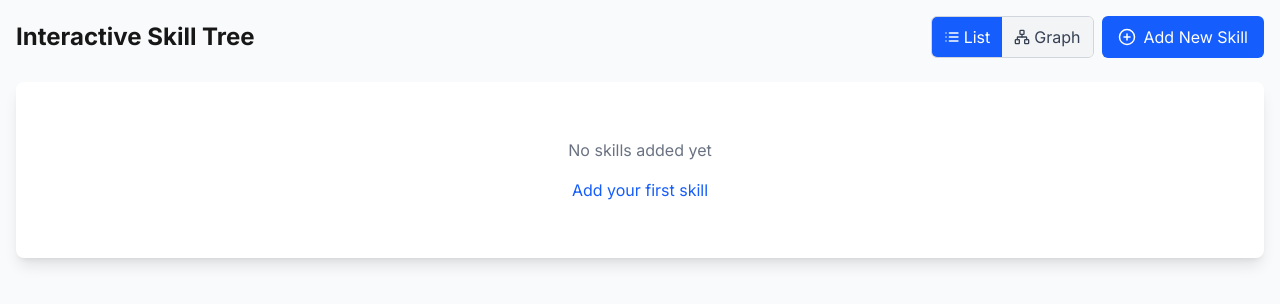
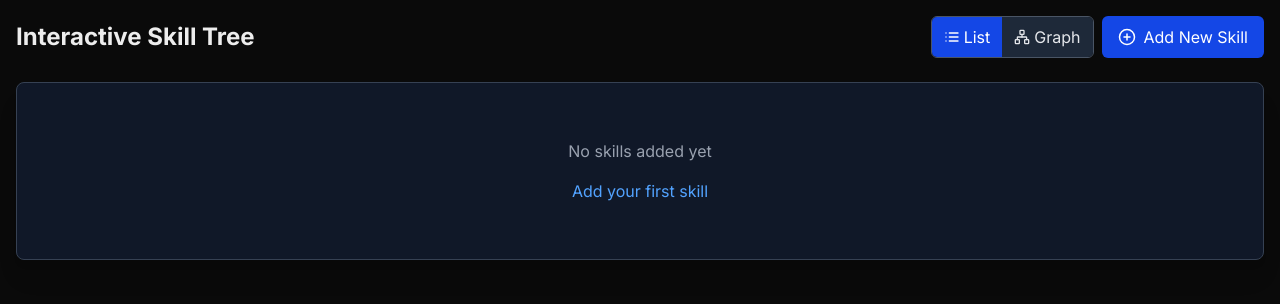
Before and after one commit to BurnyCoder/skill-tree, a Next.js app: page / in a window 1280 px wide. Shown: the top 304 px of the page. Built offline with nearby package versions, Linux system fonts and the light colour scheme.

Commit message:
Implement dark mode throughout the application

```diff
--- a/src/app/globals.css
+++ b/src/app/globals.css
@@ -13,22 +13,29 @@
   --background-end-rgb: 255, 255, 255;
 }
 
-@media (prefers-color-scheme: dark) {
-  :root {
+/* Dark mode styles applied directly without media query */
+.dark {
   --background: #0a0a0a;
   --foreground: #ededed;
+  --foreground-rgb: 237, 237, 237;
+  --background-start-rgb: 10, 10, 10;
+  --background-end-rgb: 30, 30, 30;
 }
 
-  /* Force dark mode colors for todo items */
-  [class*="todo-item"] {
+/* Force dark mode colors for items */
+.dark [class*="todo-item"] {
   background-color: #374151 !important;
   border-color: #6B7280 !important;
 }
 
-  [class*="in-progress-item"] {
+.dark [class*="in-progress-item"] {
   background-color: #4338ca !important; /* indigo-800 */
   border-color: #6366f1 !important; /* indigo-500 */
 }
+
+.dark [class*="completed-item"] {
+  background-color: #065f46 !important; /* green-800 */
+  border-color: #34d399 !important; /* green-400 */
 }
 
 body {
@@ -46,21 +53,20 @@ body {
   --border-color: #6B7280;
 }
 
-@media (prefers-color-scheme: dark) {
-  .todo-item {
+/* Dark mode styles for specific items without media query */
+.dark .todo-item {
   --border-color: #6B7280;
   background-color: #374151 !important; /* gray-700 for dark mode */
 }
 
-  .in-progress-item {
+.dark .in-progress-item {
   --border-color: #6366f1; /* indigo-500 */
   background-color: #4338ca !important; /* indigo-800 for dark mode */
 }
 
-  .completed-item {
+.dark .completed-item {
   --border-color: #34d399;
   background-color: #065f46 !important; /* green-800 for dark mode */
-  }
 }
 
 .in-progress-item {
--- a/src/app/layout.tsx
+++ b/src/app/layout.tsx
@@ -15,7 +15,7 @@ export default function RootLayout({
   children: React.ReactNode;
 }>) {
   return (
-    <html lang="en" suppressHydrationWarning>
+    <html lang="en" className="dark" suppressHydrationWarning>
       <body className={inter.className}>{children}</body>
     </html>
   );
--- a/src/app/page.tsx
+++ b/src/app/page.tsx
@@ -5,7 +5,7 @@ import SkillTree from '@/components/SkillTree';
 
 export default function Home() {
   return (
-    <main className="min-h-screen bg-gray-50" suppressHydrationWarning>
+    <main className="min-h-screen" suppressHydrationWarning>
       <SkillTreeProvider>
         <SkillTree />
       </SkillTreeProvider>
--- a/src/components/SkillTree.tsx
+++ b/src/components/SkillTree.tsx
@@ -45,13 +45,13 @@ const SkillTree: FC = () => {
         <h1 className="text-2xl font-bold">Interactive Skill Tree</h1>
         <ClientOnly>
           <div className="flex gap-2">
-            <div className="flex border border-gray-300 rounded-md overflow-hidden">
+            <div className="flex border border-gray-600 rounded-md overflow-hidden">
               <button
                 onClick={() => setViewMode(ViewMode.LIST)}
                 className={`flex items-center gap-1 px-3 py-2 ${
                   viewMode === ViewMode.LIST
-                    ? 'bg-blue-600 text-white'
-                    : 'bg-gray-100 text-gray-700 hover:bg-gray-200'
+                    ? 'bg-blue-700 text-white'
+                    : 'bg-gray-800 text-gray-200 hover:bg-gray-700'
                 }`}
               >
                 <IconWrapper icon={<List size={16} />} />
@@ -61,8 +61,8 @@ const SkillTree: FC = () => {
                 onClick={() => setViewMode(ViewMode.GRAPH)}
                 className={`flex items-center gap-1 px-3 py-2 ${
                   viewMode === ViewMode.GRAPH
-                    ? 'bg-blue-600 text-white'
-                    : 'bg-gray-100 text-gray-700 hover:bg-gray-200'
+                    ? 'bg-blue-700 text-white'
+                    : 'bg-gray-800 text-gray-200 hover:bg-gray-700'
                 }`}
               >
                 <IconWrapper icon={<Network size={16} />} />
@@ -71,7 +71,7 @@ const SkillTree: FC = () => {
             </div>
             <button
               onClick={() => setIsFormOpen(true)}
-              className="flex items-center gap-2 px-4 py-2 bg-blue-600 text-white rounded-md hover:bg-blue-700"
+              className="flex items-center gap-2 px-4 py-2 bg-blue-700 text-white rounded-md hover:bg-blue-800"
             >
               <IconWrapper icon={<PlusCircle size={18} />} />
               <span>Add New Skill</span>
@@ -83,13 +83,13 @@ const SkillTree: FC = () => {
       {isMounted && (
         <>
           {viewMode === ViewMode.LIST ? (
-            <div className="bg-white rounded-lg shadow-lg p-6">
+            <div className="bg-gray-900 rounded-lg shadow-xl border border-gray-700 p-6">
               {state.skills.length === 0 ? (
-                <div className="text-center py-8 text-gray-500">
+                <div className="text-center py-8 text-gray-400">
                   <p className="mb-4">No skills added yet</p>
                   <button
                     onClick={() => setIsFormOpen(true)}
-                    className="text-blue-600 hover:underline"
+                    className="text-blue-400 hover:underline"
                   >
                     Add your first skill
                   </button>
```
Lines whose indentation alone changed are shown as unchanged.
